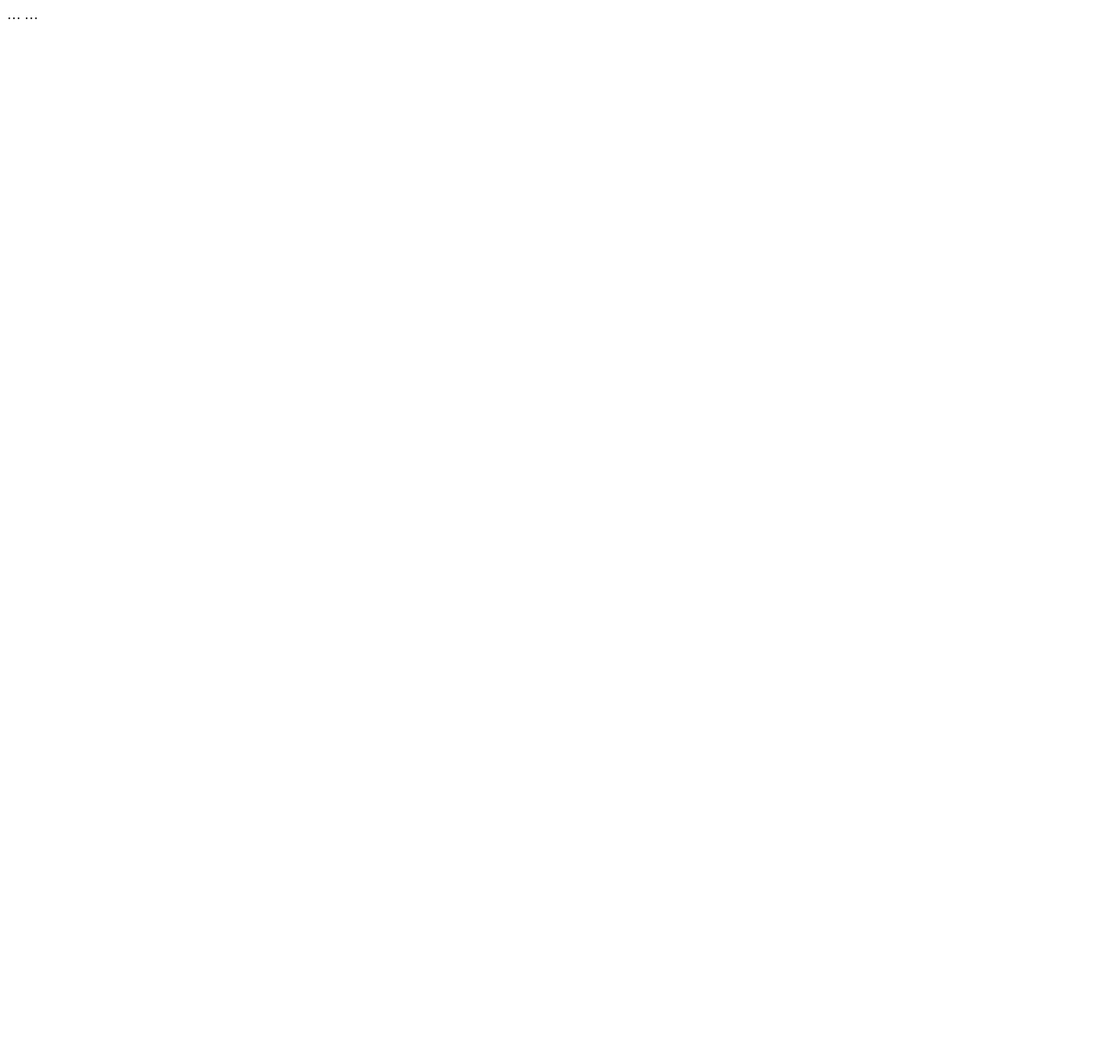
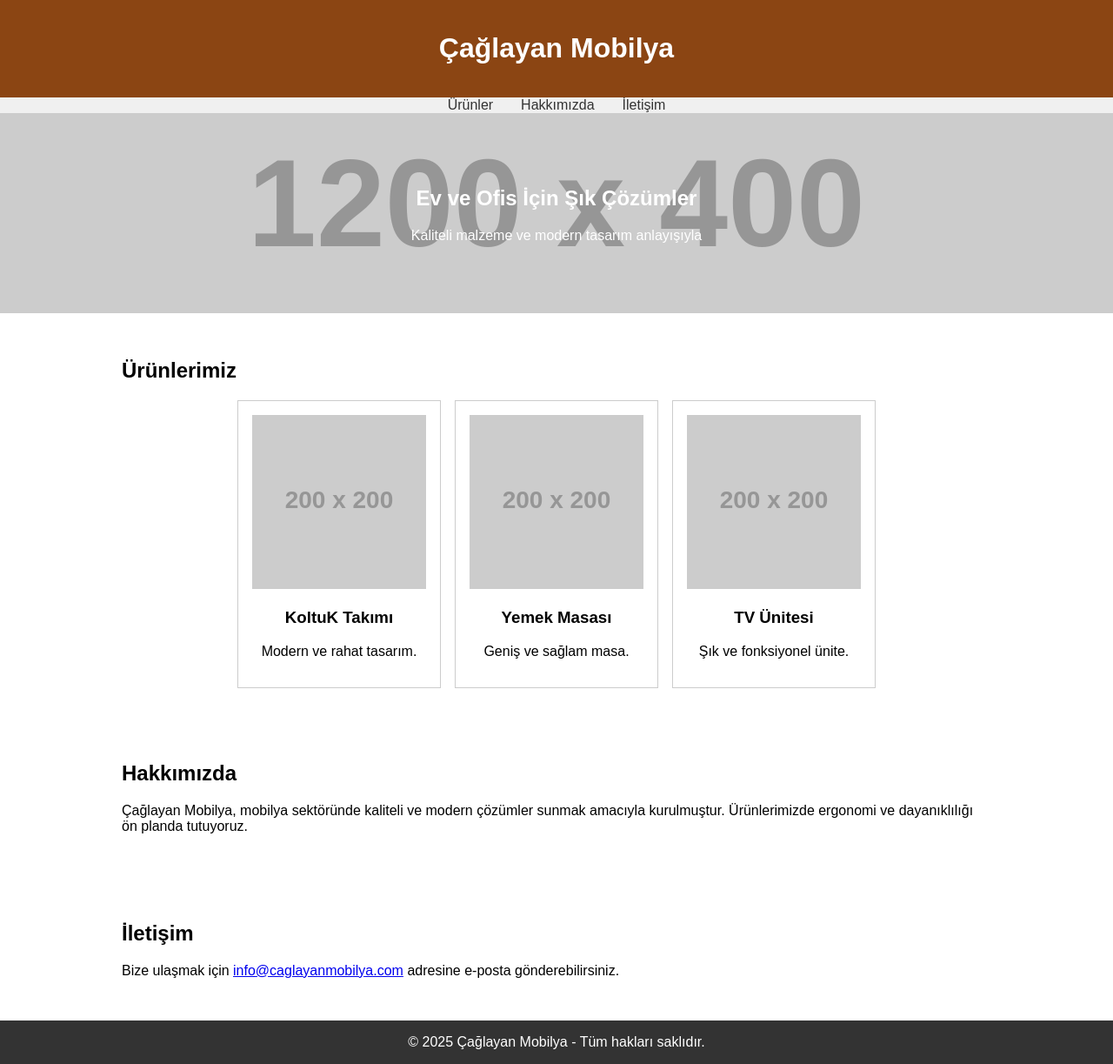
Before and after one commit to ugurturkeli/vision-mobilya, a plain HTML site: page index.html in a window 1280 px wide. Shown: the whole page at 87% size. Before the commit the page ends 800 px from the top, so only its background shows below. Drawn offline with Linux system fonts and the light colour scheme; placeholder pictures from the web are drawn by us.

Commit message:
Create simple placeholder website

```diff
--- a/index.html
+++ b/index.html
@@ -1,5 +1,68 @@
 <!DOCTYPE html>
 <html lang="tr">
-<head>…</head>
-<body>…</body>
+<head>
+    <meta charset="UTF-8">
+    <meta http-equiv="X-UA-Compatible" content="IE=edge">
+    <meta name="viewport" content="width=device-width, initial-scale=1.0">
+    <title>Caglayan Mobilya</title>
+    <style>
+        body {font-family: Arial, sans-serif; margin: 0; padding: 0;}
+        header {background: #8B4513; color: #fff; padding: 1rem; text-align: center;}
+        nav ul {list-style: none; padding: 0; margin: 0; display: flex; justify-content: center; background: #f0f0f0;}
+        nav li {margin: 0 1rem;}
+        nav a {text-decoration: none; color: #333;}
+        .hero {background: url('https://via.placeholder.com/1200x400') center/cover no-repeat; color: #fff; text-align: center; padding: 4rem 1rem;}
+        .section {padding: 2rem 1rem; max-width: 1000px; margin: auto;}
+        .products {display: flex; flex-wrap: wrap; gap: 1rem; justify-content: center;}
+        .product {border: 1px solid #ccc; padding: 1rem; width: 200px; text-align: center;}
+        footer {background: #333; color: #fff; text-align: center; padding: 1rem;}
+    </style>
+</head>
+<body>
+    <header>
+        <h1>Çağlayan Mobilya</h1>
+    </header>
+    <nav>
+        <ul>
+            <li><a href="#urunler">Ürünler</a></li>
+            <li><a href="#hakkimizda">Hakkımızda</a></li>
+            <li><a href="#iletisim">İletişim</a></li>
+        </ul>
+    </nav>
+    <div class="hero">
+        <h2>Ev ve Ofis İçin Şık Çözümler</h2>
+        <p>Kaliteli malzeme ve modern tasarım anlayışıyla</p>
+    </div>
+    <section class="section" id="urunler">
+        <h2>Ürünlerimiz</h2>
+        <div class="products">
+            <div class="product">
+                <img src="https://via.placeholder.com/200" alt="Ürün 1">
+                <h3>KoltuK Takımı</h3>
+                <p>Modern ve rahat tasarım.</p>
+            </div>
+            <div class="product">
+                <img src="https://via.placeholder.com/200" alt="Ürün 2">
+                <h3>Yemek Masası</h3>
+                <p>Geniş ve sağlam masa.</p>
+            </div>
+            <div class="product">
+                <img src="https://via.placeholder.com/200" alt="Ürün 3">
+                <h3>TV Ünitesi</h3>
+                <p>Şık ve fonksiyonel ünite.</p>
+            </div>
+        </div>
+    </section>
+    <section class="section" id="hakkimizda">
+        <h2>Hakkımızda</h2>
+        <p>Çağlayan Mobilya, mobilya sektöründe kaliteli ve modern çözümler sunmak amacıyla kurulmuştur. Ürünlerimizde ergonomi ve dayanıklılığı ön planda tutuyoruz.</p>
+    </section>
+    <section class="section" id="iletisim">
+        <h2>İletişim</h2>
+        <p>Bize ulaşmak için <a href="mailto:info@caglayanmobilya.com">info@caglayanmobilya.com</a> adresine e-posta gönderebilirsiniz.</p>
+    </section>
+    <footer>
+        &copy; 2025 Çağlayan Mobilya - Tüm hakları saklıdır.
+    </footer>
+</body>
 </html>
```
